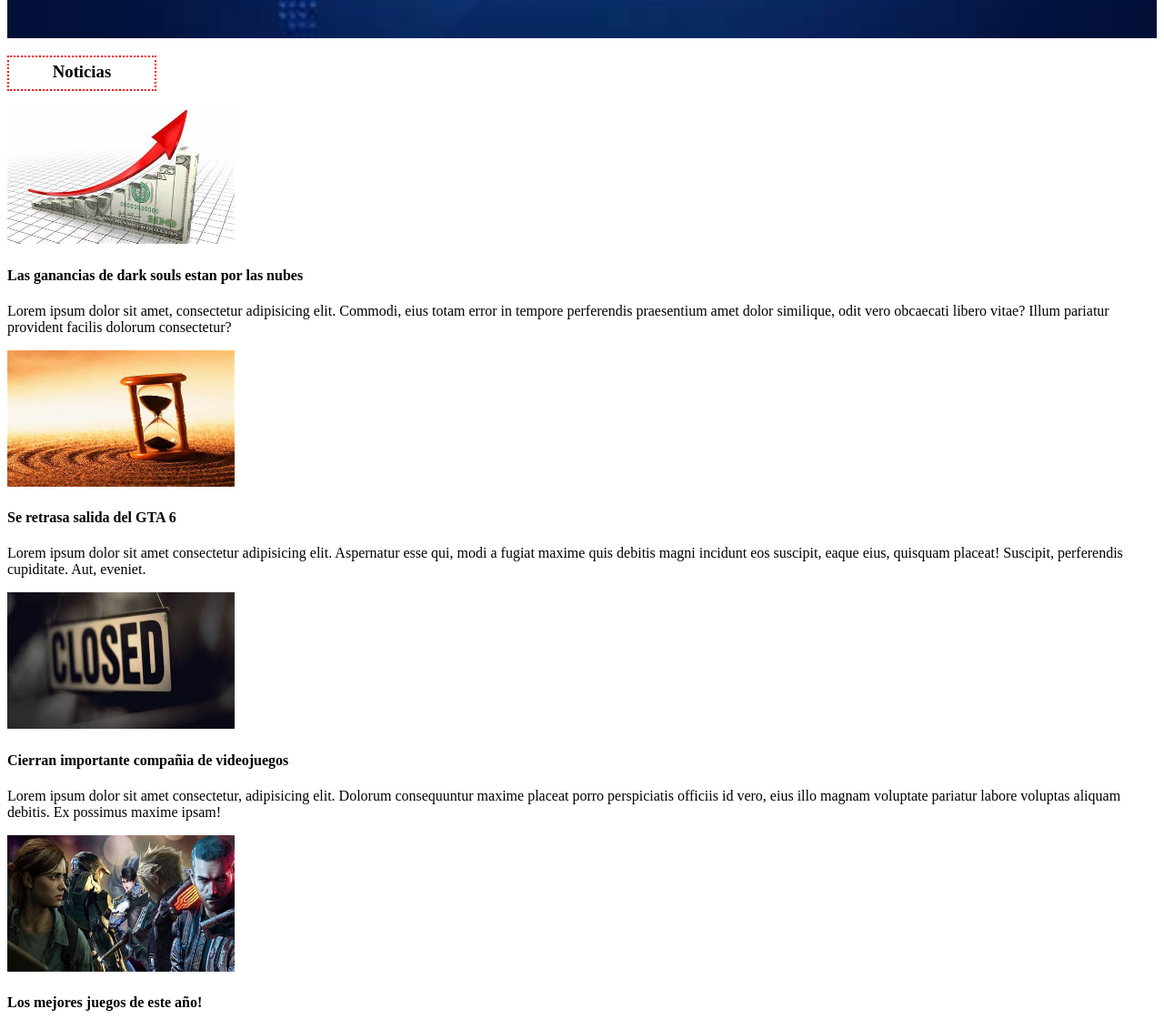
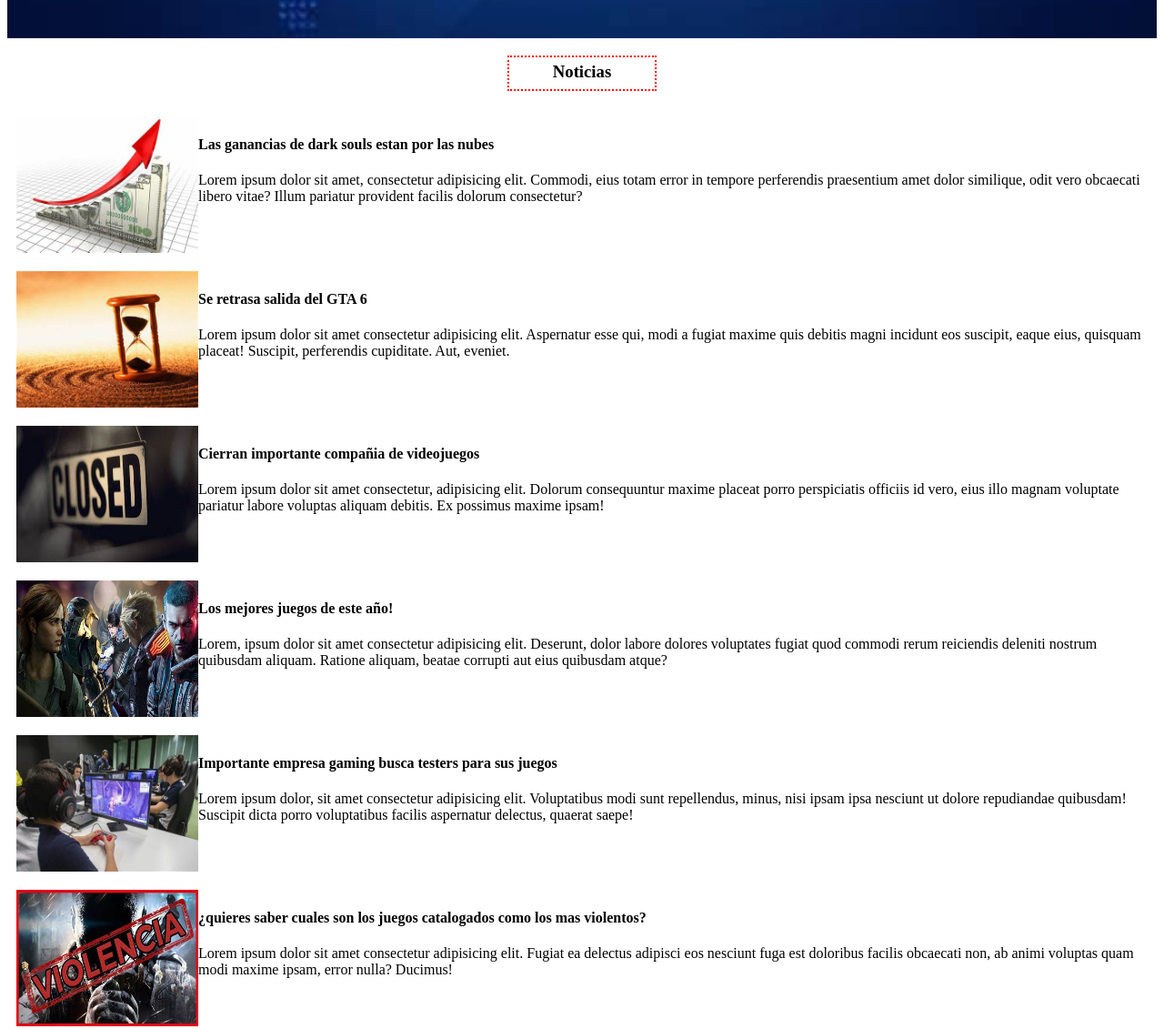
Before and after one commit to xpertnet/cuarta-entrega-josebenitez, a plain HTML site: page pages/noticias.html in a window 1280 px wide. Shown: the part 800-1931 px from the top of the page at 91% size. Drawn offline with Linux system fonts and the light colour scheme; a web font is replaced by a local one.

Commit message:
flexbox1

```diff
--- a/css/diseño.css
+++ b/css/diseño.css
@@ -216,6 +216,13 @@ footer a img{
     flex-wrap: wrap;
 }
 
+.juegazos{
+    display: flex;
+    justify-content: space-evenly;
+    flex-wrap: wrap;
+}
+
+
 /*------------accesorios------------*/
 
 .hero3{
@@ -259,6 +266,12 @@ footer a img{
     flex-wrap: wrap;
 }
 
+.acces2{
+    display: flex;
+    justify-content: space-evenly;
+    flex-wrap: wrap;
+}
+
 
 /*------------noticias------------*/
 
@@ -280,9 +293,22 @@ footer a img{
 }
 
 .noticias1 img{
-    width: 250px;
+    width: 200px;
     height: 150px;
 }
+
+.noticias1 .div1 {
+    margin: 10px;
+}
+
+.noticias1{
+    display: flex;
+    flex-direction: column;
+    flex-wrap: wrap;
+}
+
+
+
 
 /*------------mas info------------*/
 
--- a/pages/noticias.html
+++ b/pages/noticias.html
@@ -24,42 +24,58 @@
         <section class="hero4">
             <h2>¡LO ULTIMO DEL MUNDO DIGITAL!</h2>
         </section>
+        <div class="h333">
+            <h3>Noticias</h3>
+        </div>
         <section class="noticias1">
-            <h3>Noticias</h3>
-            <div>
+            <div class="div1">
                 <img src="../img/ganancias.jpeg" alt="">
+                <div>
                 <h4>Las ganancias de dark souls estan por las nubes</h4>
                 <p>Lorem ipsum dolor sit amet, consectetur adipisicing elit. Commodi, eius totam error in tempore perferendis praesentium amet dolor similique, odit vero obcaecati libero vitae? Illum pariatur provident facilis dolorum consectetur?</p>
+                </div>
             </div>
-            <div>
+            <div class="div1">
                 <img src="../img/reloj de arena.jpeg" alt="">
+                <div>
                 <h4>Se retrasa salida del GTA 6</h4>
                 <p>Lorem ipsum dolor sit amet consectetur adipisicing elit. Aspernatur esse qui, modi a fugiat maxime quis debitis magni incidunt eos suscipit, eaque eius, quisquam placeat! Suscipit, perferendis cupiditate. Aut, eveniet.</p>
+                </div>
             </div>
-            <div>
+            <div class="div1">
                 <img src="../img/cierre.jpeg" alt="">
+                <div>
                 <h4>Cierran importante compañia de videojuegos</h4>
                 <p>Lorem ipsum dolor sit amet consectetur, adipisicing elit. Dolorum consequuntur maxime placeat porro perspiciatis officiis id vero, eius illo magnam voluptate pariatur labore voluptas aliquam debitis. Ex possimus maxime ipsam!</p>
+                </div>
             </div>
-            <div>
+            <div class="div1">
                 <img src="../img/mejores juegos del año.jpeg" alt="">
+                <div>
                 <h4>Los mejores juegos de este año!</h4>
                 <p>Lorem, ipsum dolor sit amet consectetur adipisicing elit. Deserunt, dolor labore dolores voluptates fugiat quod commodi rerum reiciendis deleniti nostrum quibusdam aliquam. Ratione aliquam, beatae corrupti aut eius quibusdam atque?</p>
+                </div>
             </div>
-            <div>
+            <div class="div1">
                 <img src="../img/se busca jugadores1.jpeg" alt="">
+                <div>
                 <h4>Importante empresa gaming busca testers para sus juegos</h4>
                 <p>Lorem ipsum dolor, sit amet consectetur adipisicing elit. Voluptatibus modi sunt repellendus, minus, nisi ipsam ipsa nesciunt ut dolore repudiandae quibusdam! Suscipit dicta porro voluptatibus facilis aspernatur delectus, quaerat saepe!</p>
+                </div>
             </div>
-            <div>
+            <div class="div1">
                 <img src="../img/violencia.jpeg" alt="">
+                <div>
                 <h4>¿quieres saber cuales son los juegos catalogados como los mas violentos?</h4>
                 <p>Lorem ipsum dolor sit amet consectetur adipisicing elit. Fugiat ea delectus adipisci eos nesciunt fuga est doloribus facilis obcaecati non, ab animi voluptas quam modi maxime ipsam, error nulla? Ducimus!</p>
+                </div>
             </div>
-            <div>
+            <div class="div1">
                 <img src="../img/adiccion.jpg" alt="">
+                <div>
                 <h4>¡cada vez mas jovenes se vuelven adictos a los videojuegos!</h4>
                 <p>Lorem ipsum dolor sit amet, consectetur adipisicing elit. Beatae optio perferendis delectus voluptas, fuga quo aspernatur minus at quibusdam. Culpa asperiores sunt beatae recusandae modi fuga, quis ad eos harum!</p>
+                </div>
             </div>
         </section>
     </main>
```
Also changed, not shown: pages/accesorios.html (+3 -1 lines), pages/juegos.html (+3 -1 lines), pages/mas-info.html (+5 -1 lines).
